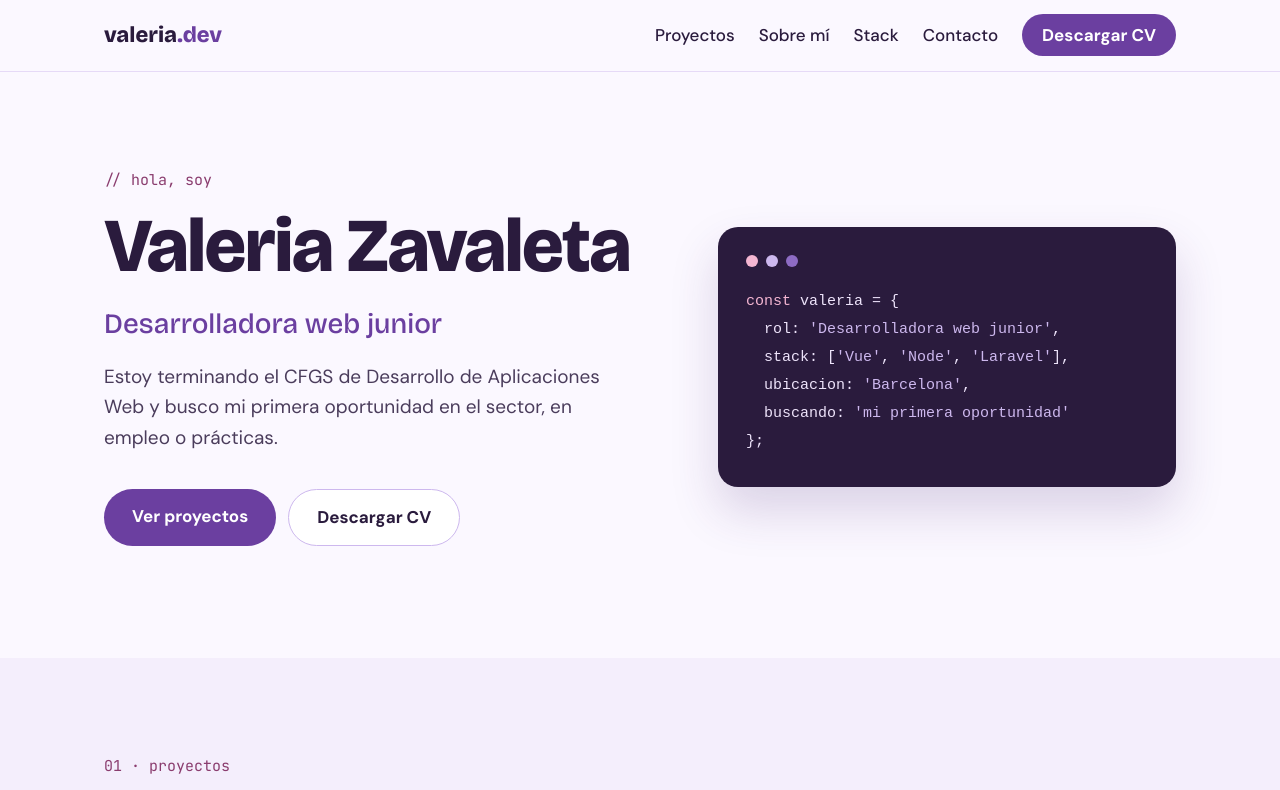
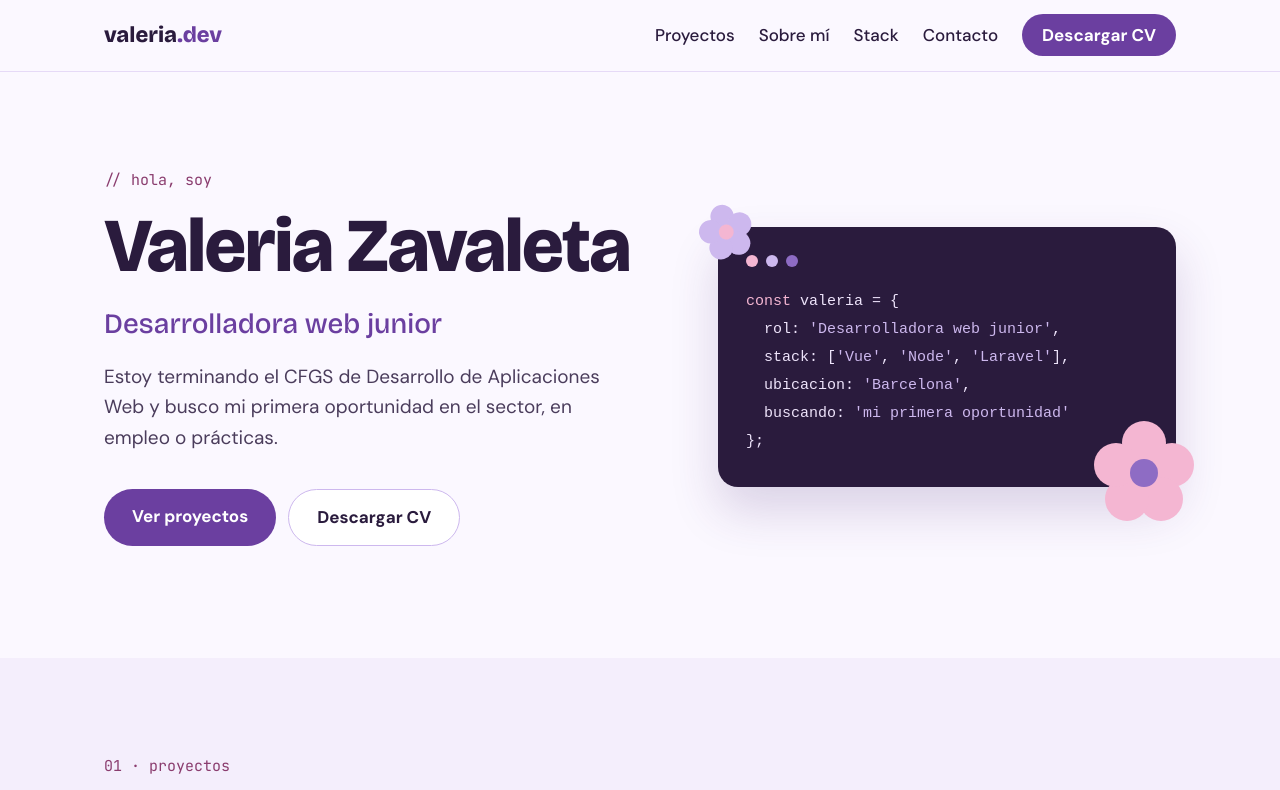
Before and after one commit to valeriazv99/portfolio, a Vue app: page / in a window 1280 px wide. Shown: the top 790 px of the page. Built offline with nearby package versions, Linux system fonts and the light colour scheme.

Commit message:
feat: añade flores decorativas a la tarjeta de código

```diff
--- a/src/App.vue
+++ b/src/App.vue
@@ -5,6 +5,7 @@ import ProjectsSection from "./components/ProjectsSection.vue";
 import AboutSection from "./components/AboutSection.vue";
 import StackSection from "./components/StackSection.vue";
 import ContactSection from "./components/ContactSection.vue";
+import SiteFooter from "./components/SiteFooter.vue";
 </script>
 
 <template>
--- a/src/components/CodeCard.vue
+++ b/src/components/CodeCard.vue
@@ -1,22 +1,53 @@
 <script setup>
+import RoundFlower from "./RoundFlower.vue";
+
 const stack = ["Vue", "Node", "Laravel"];
 </script>
 
 <template>
-  <div class="code-card">
-    <div class="dots" aria-hidden="true">
-      <span></span><span></span><span></span>
-    </div>
-    <pre class="code"><code><span class="kw">const</span> valeria = {
+  <div class="code-wrap">
+    <div class="code-card">
+      <div class="dots" aria-hidden="true">
+        <span></span><span></span><span></span>
+      </div>
+      <pre class="code"><code><span class="kw">const</span> valeria = {
   rol: <span class="str">'Desarrolladora web junior'</span>,
   stack: [<template v-for="(tech, i) in stack" :key="tech"><span class="str">'{{ tech }}'</span><template v-if="i < stack.length - 1">, </template></template>],
   ubicacion: <span class="str">'Barcelona'</span>,
   buscando: <span class="str">'mi primera oportunidad'</span>
 };</code></pre>
+    </div>
+    <RoundFlower class="flower flower-big" :size="120" />
+    <RoundFlower
+      class="flower flower-small"
+      :size="64"
+      petal="#CDB8EE"
+      center="#F4B6D2"
+    />
   </div>
 </template>
 
 <style scoped>
+.code-wrap {
+  position: relative;
+}
+
+.flower {
+  position: absolute;
+  pointer-events: none;
+}
+
+.flower-big {
+  right: -28px;
+  bottom: -44px;
+}
+
+.flower-small {
+  left: -24px;
+  top: -28px;
+  transform: rotate(-15deg);
+}
+
 .code-card {
   background: var(--color-ink);
   color: #ede3fa;
--- /dev/null
+++ b/src/components/RoundFlower.vue
@@ -0,0 +1,20 @@
+<script setup>
+defineProps({
+  size: { type: Number, default: 120 },
+  petal: { type: String, default: "#F4B6D2" },
+  center: { type: String, default: "#8E6CC4" },
+});
+</script>
+
+<template>
+  <svg :width="size" :height="size" viewBox="0 0 120 120" aria-hidden="true">
+    <g :fill="petal">
+      <circle cx="60" cy="32" r="22" />
+      <circle cx="88" cy="54" r="22" />
+      <circle cx="77" cy="88" r="22" />
+      <circle cx="43" cy="88" r="22" />
+      <circle cx="32" cy="54" r="22" />
+    </g>
+    <circle cx="60" cy="62" r="14" :fill="center" />
+  </svg>
+</template>
--- a/src/components/SiteFooter.vue
+++ b/src/components/SiteFooter.vue
@@ -6,7 +6,7 @@ const year = new Date().getFullYear();
   <footer class="footer">
     <div class="footer-inner">
       <span>© {{ year }} Valeria Zavaleta</span>
-      <span class="footer-tech">Hecha con Vue 3 + Vite</span>
+      <span class="footer-tech">Hecho con Vue 3 + Vite</span>
     </div>
   </footer>
 </template>
```
Also changed, not shown: 1 other file (tests, documents, lock files or other folders).
